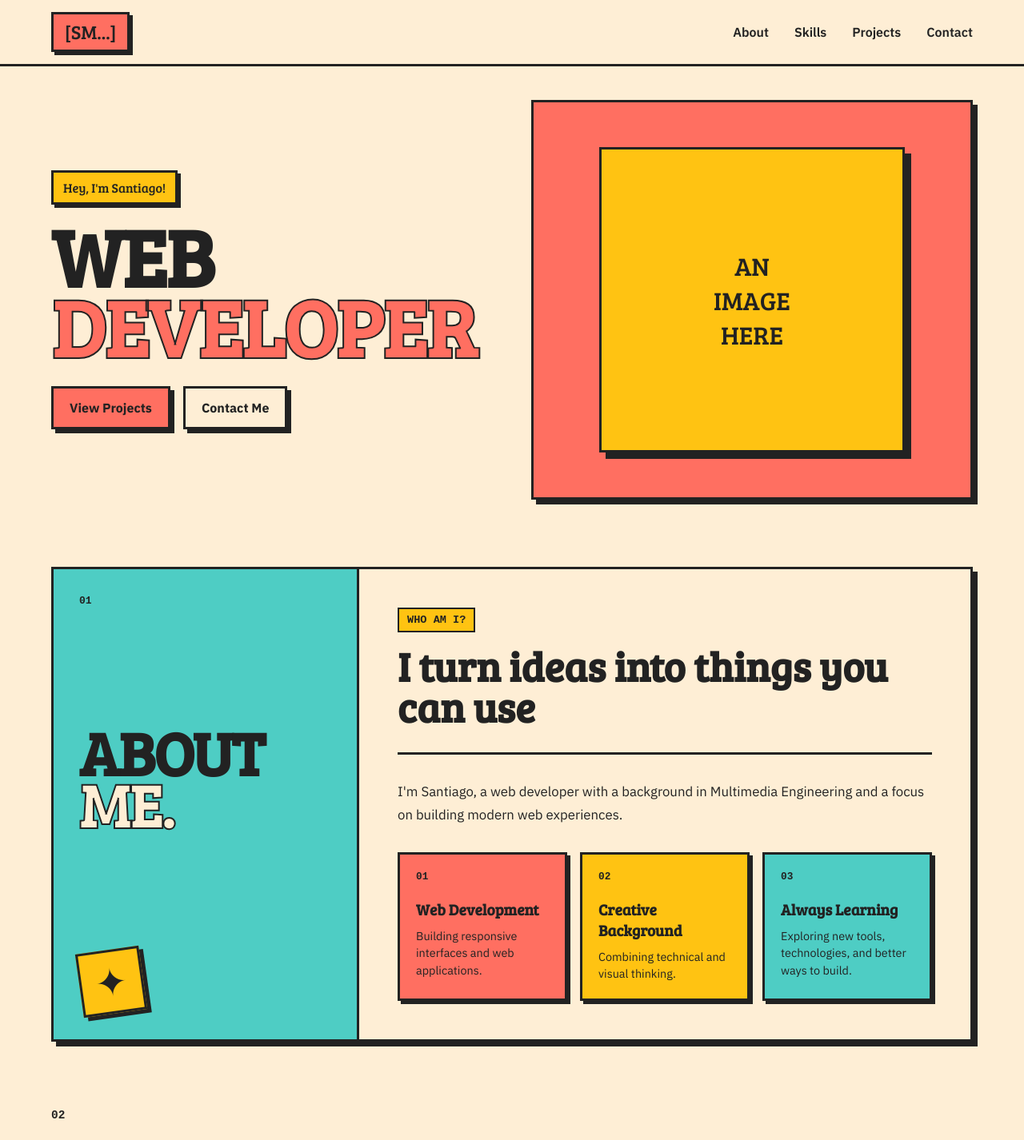
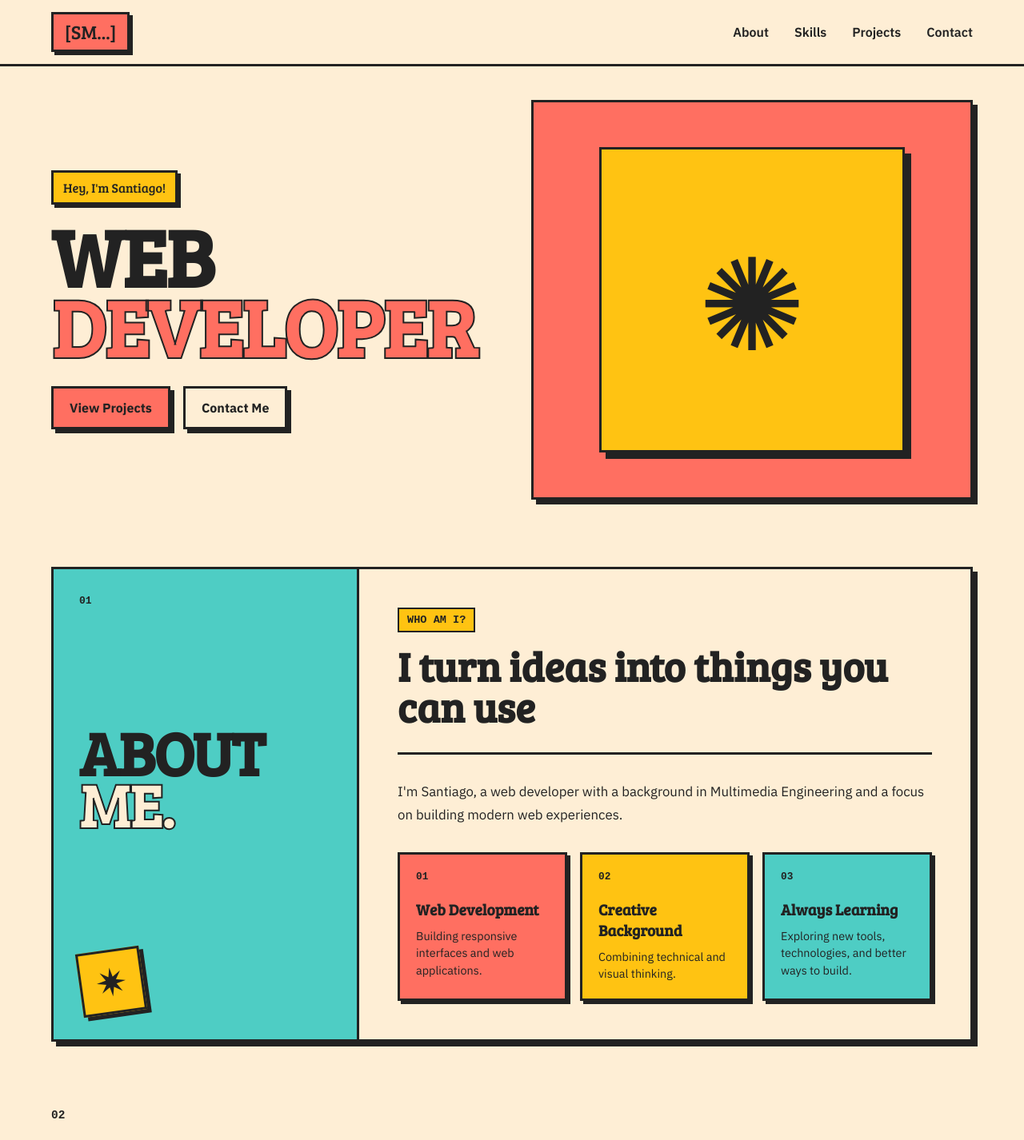
Before and after one commit to sminotta/hsminottav.github.io, a React (Vite) app: page / in a window 1280 px wide. Shown: the top 1426 px of the page at 80% size. Built offline with nearby package versions, Linux system fonts and the light colour scheme.

Commit message:
Add final details

```diff
--- a/src/components/About/About.jsx
+++ b/src/components/About/About.jsx
@@ -16,7 +16,7 @@ function About() {
                         </h2>
 
                         <div className="about__shape">
-                            ✦
+                            ✷
                         </div>
                     </div>
 
--- a/src/components/Contact/Contact.jsx
+++ b/src/components/Contact/Contact.jsx
@@ -23,7 +23,7 @@ function Contact() {
         {
             name: 'Email',
             description: 'Send me a message directly.',
-            href: 'sminotta.dev@outlook.com',
+            href: 'mailto:sminotta.dev@outlook.com',
             icon: <MdEmail />,
             className: 'contact__link--email',
         },
--- a/src/components/Hero/Hero.css
+++ b/src/components/Hero/Hero.css
@@ -121,6 +121,11 @@
     box-shadow: 8px 8px 0 var(--color-border);
 }
 
+.hero__symbol {
+    font-size: 10rem;
+    line-height: 1;
+}
+
 .hero__code-card {
     position: absolute;
     right: 8%;
--- a/src/components/Hero/Hero.jsx
+++ b/src/components/Hero/Hero.jsx
@@ -28,7 +28,7 @@ function Hero() {
                 <div className="hero__visual">
 
                     <div className="hero__image">
-                        <span>AN<br />IMAGE<br />HERE</span>
+                        <span className='hero__symbol'>✺</span>
                     </div>
 
                     {/* <div className="hero__code-card">
```
